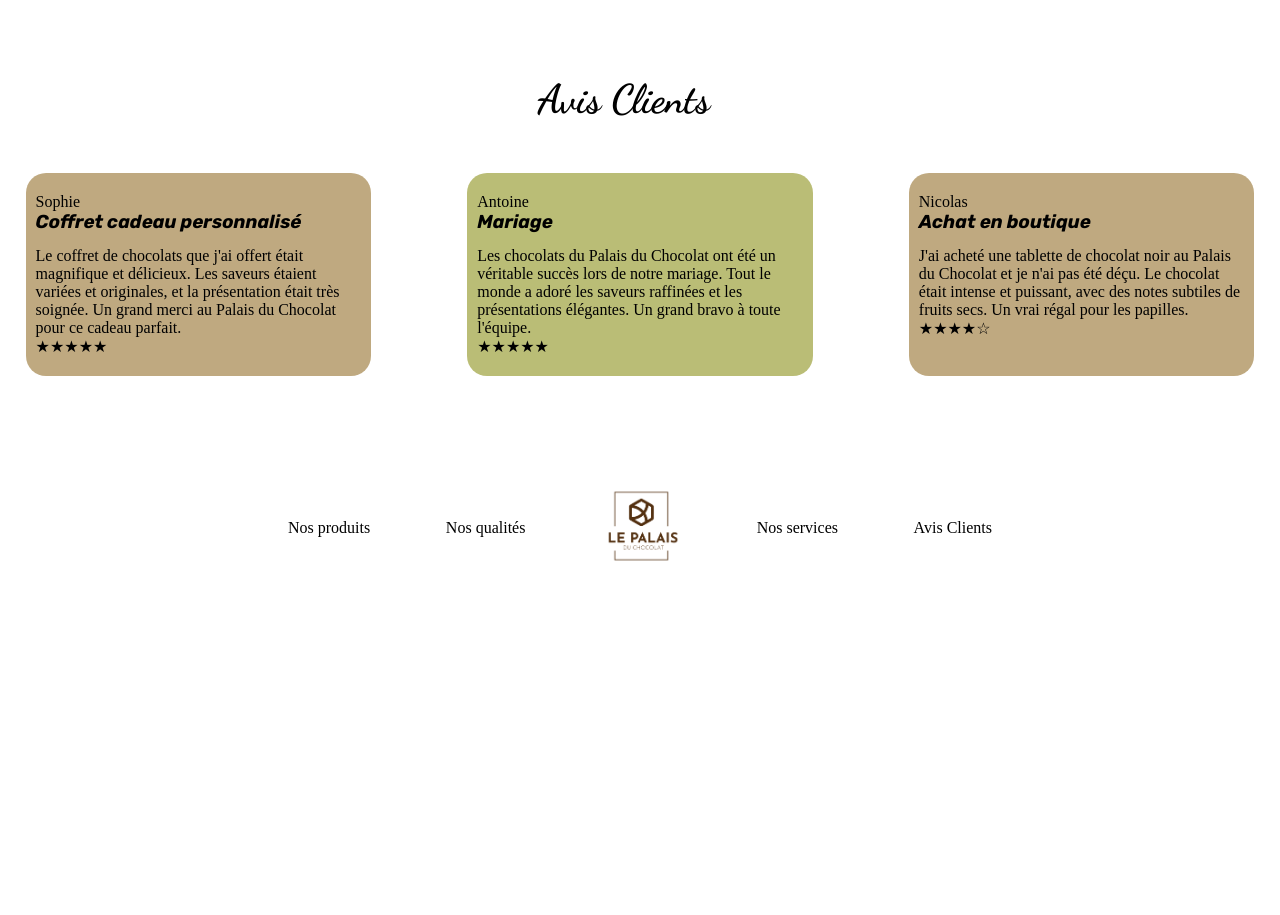
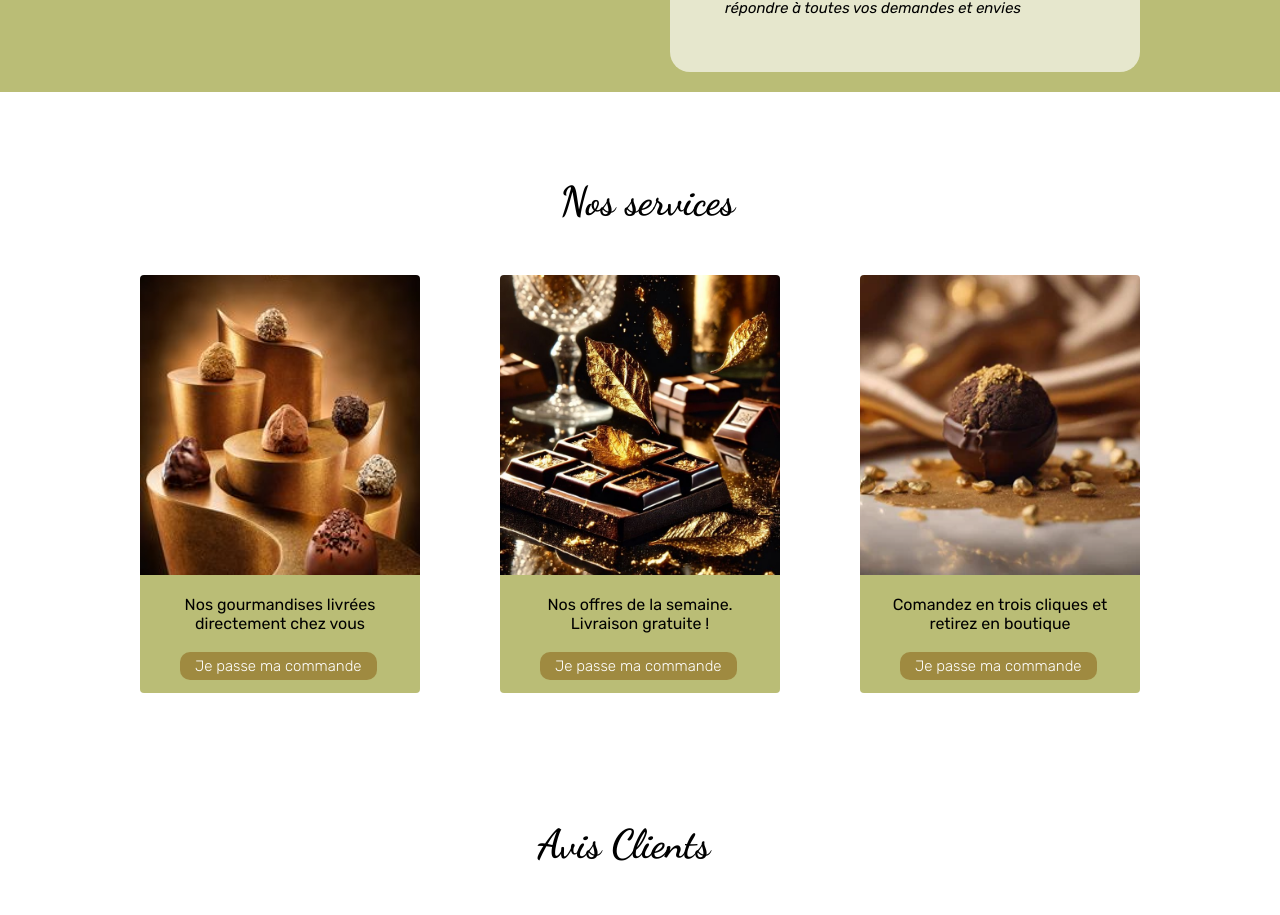
Before and after one commit to HB19911991/assignment-js-chocoloat, a plain HTML site: page index.html in a window 1280 px wide. Shown: the part 2919-3834 px from the top of the page. Before the commit the page ends 3499 px from the top, so only its background shows below. Drawn offline with nearby package versions, Linux system fonts and the light colour scheme.

Commit message:
Changement

```diff
--- a/data.json
+++ b/data.json
@@ -22,12 +22,12 @@
     },
     {
       "titre": "Tablette de chocolat noir 70%",
-      "presentation": "Un chocolat noir intense et puissant, aux notes de cacao amer et de fruits secs. Un grand classique de la chocolaterie, à déguster seul ou à utiliser en cuisine.",
+      "presentation": "Un chocolat noir intense aux notes de cacao amer et de fruits secs. Un grand classique de la chocolaterie.",
       "imageUrl": "https://js-dynamic-portfolio-data-makerslab-emlyon-cdweb-8f83155c64a0cc.gitlab.io/images/chocolatier/tablette-chocolat-noir.webp"
     },
     {
-      "titre": "Coffret de chocolats assortis",
-      "presentation": "Un assortiment de chocolats fins, sélectionnés avec soin par nos chocolatiers. Un cadeau gourmand et raffiné, qui fera plaisir à coup sûr.",
+      "titre": "Coffret de chocolats",
+      "presentation": "Un assortiment de chocolats sélectionnés avec soin par nos chocolatiers.",
       "imageUrl": "https://js-dynamic-portfolio-data-makerslab-emlyon-cdweb-8f83155c64a0cc.gitlab.io/images/chocolatier/coffret-chocolats-assortis.webp"
     },
     {
--- a/index.html
+++ b/index.html
@@ -45,7 +45,46 @@
             <div id="qualites" class="container"></div>
 
         </section>
+<section class="container">
+    <!--  -->
+            <h2 class="h2main">Nos services</h2>
+            <div class="flex space">
+                <!-- Premier div -->
+                <div class="carte ">
+                    <img class="imgsize" src="asset/2dc8f52554b6f8b248737e9cfa6096d9.jpg" alt="Photo d'entrement">
+                    <div>
+                        <p class="textecarteservice co">
+                            Nos gourmandises livrées directement chez vous
+                        </p>
+                        <a class="btn2 position" href="">Je passe ma commande</a>
+                    </div>
+                </div>
+                <!-- DEUXIEME DIV -->
+                <div class="carte ">
+                    <img class="imgsize" src="asset/d164c0a2bccb1f782245cd2bd32b3f6d.jpg" alt="Photo d'entrement">
+                    <div>
+                        <p class=" co textecarteservice">
+                            Nos offres de la semaine.
+                            Livraison gratuite !
+                        </p>
+                        <a class="btn2 position" href="">Je passe ma commande </a>
 
+                    </div>
+
+                </div>
+                <!-- DEUXIEME DIV -->
+                <div class="carte ">
+                    <img class="imgsize" src="asset/What_Is_the_Most_Expensive_Chocolate_in_the_World_0002_480x480.webp" alt="Photo d'entrement">
+                    <div>
+                        <p class=" co textecarteservice">
+                            Comandez en trois cliques et retirez en boutique
+                        </p>
+                        <a class="btn2 position" href="">Je passe ma commande </a>
+
+                    </div>
+                </div>
+            </div>
+        </section>
         <!-- AVIS -->
         <section class="width100 margBot100">
             <h2 class="h2main">Avis Clients</h2>
--- a/style.css
+++ b/style.css
@@ -1,4 +1,6 @@
 @import url('https://fonts.googleapis.com/css2?family=Dancing+Script:wght@400..700&family=Rubik:ital,wght@0,300..900;1,300..900&display=swap');
+
+@import url('https://fonts.googleapis.com/css2?family=Rubik:ital,wght@0,300..900;1,300..900&display=swap');
 
 * {
     box-sizing: border-box;
@@ -139,7 +141,7 @@ header {
 
 .imgsize {
     width: 100%;
-    height: 200px;
+    height: 300px;
     border-radius: 4px 4px 0px 0px;
     object-fit: cover;
 }
@@ -183,7 +185,6 @@ header {
     font-family: 'Rubik', sans-serif;
     font-style: italic;
 
-
 }
 
 .end {
@@ -199,29 +200,34 @@ header {
 /*SERVICE*/
 .textecarteservice {
     width: 100%;
-    padding-left: 10PX;
+    padding-left: 30PX;
     padding-top: 20px;
-    padding-right: 10px;
+    padding-right: 30px;
     padding-bottom: 60px;
     text-align: center;
     background-color: 160;
     position: relative;
     top: -4px;
     border-radius: 0px 0px 4px 4px;
+    font-family: 'rubik', sans-serif;
 }
 
 .btn2 {
-    background-color: rgb(255, 255, 255);
+    color: rgb(255, 255, 255);
     margin-top: 10px;
     border-radius: 10px;
-    color: rgb(75, 33, 6);
+    background-color: rgba(137, 96, 19, 0.539);
     font-size: 15px;
     font-weight: 300;
     padding: 5px 15px;
     font-family: "Rubik", sans-serif;
 
 }
-
+.position{
+    position: relative;
+    top: -40px;
+    margin-left: 40px ;
+}
 /*AVIS*/
 .carteavis {
     width: 27%;
@@ -241,7 +247,7 @@ header {
 }
 
 .margBot100 {
-    margin-bottom: 100px;
+    margin-bottom: 10px;
 }
 
 .texteita {
```
Also changed, not shown: i.html (+0 -4 lines), asset/2dc8f52554b6f8b248737e9cfa6096d9.jpg (added), asset/33a817efd816ca8614140bf4dc35cb0a.jpg (added), asset/50th-birthday-cake-ideas-23 (2).jpg (added), asset/599b219473bb8225251f38c676ca470c.jpg (added), asset/What_Is_the_Most_Expensive_Chocolate_in_the_World_0002_480x480.webp (added), asset/d164c0a2bccb1f782245cd2bd32b3f6d.jpg (added), 1 other file.
